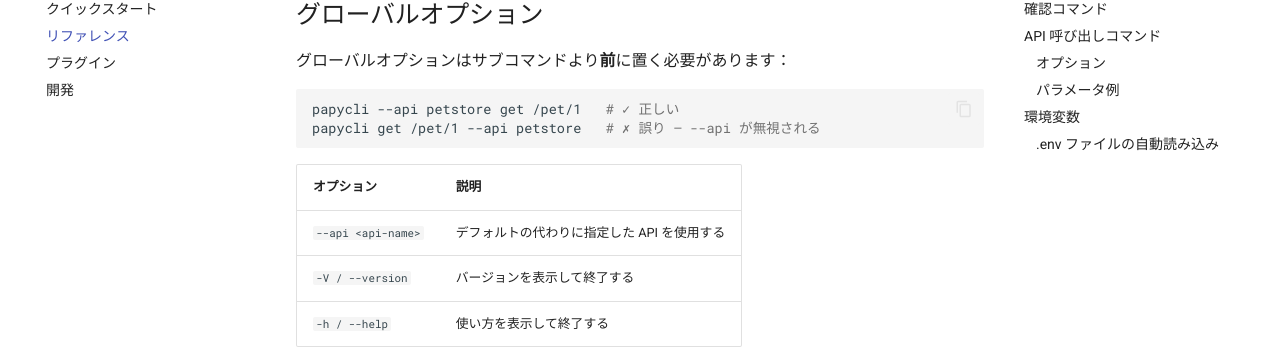
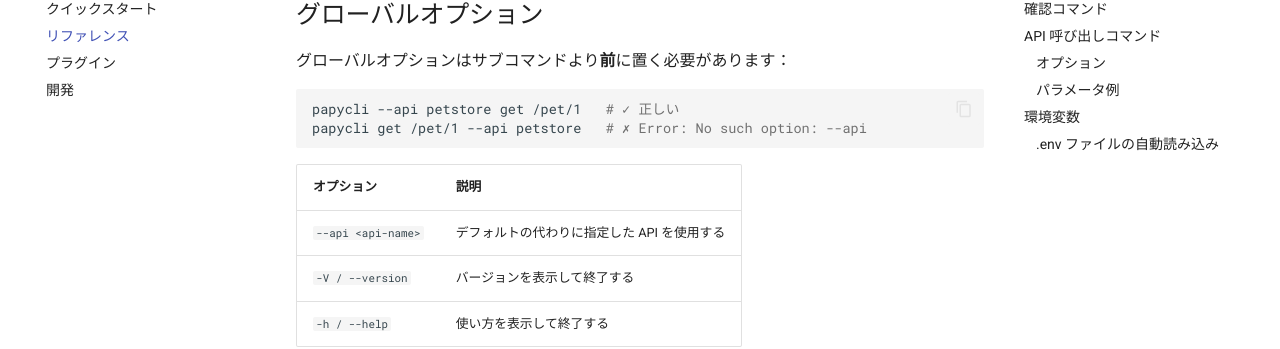
Before and after one commit to tmonj1/papycli, an MkDocs documentation site: the page built from manual/ja/reference.md, in a window 1280 px wide and 900 px high. Shown: the part 231-580 px from the top of the window. Built offline with MkDocs 1.6.1 and Material for MkDocs 9.7.7, drawn with Linux system fonts in a browser that asks for light colours; comment, search, counter and statistics services are not loaded.

Commit message:
docs: fix --api misplacement error message in example
Placing --api after the subcommand causes Click to error with
"No such option: --api", not silently ignore it. Correct the comment.

Co-Authored-By: Claude Sonnet 4.6 <noreply@anthropic.com>

````diff
--- a/manual/ja/reference.md
+++ b/manual/ja/reference.md
@@ -6,7 +6,7 @@
 
 ```bash
 papycli --api petstore get /pet/1   # ✓ 正しい
-papycli get /pet/1 --api petstore   # ✗ 誤り — --api が無視される
+papycli get /pet/1 --api petstore   # ✗ Error: No such option: --api
 ```
 
 | オプション | 説明 |
````
Also changed, not shown: manual/reference.md (+1 -1 lines).
